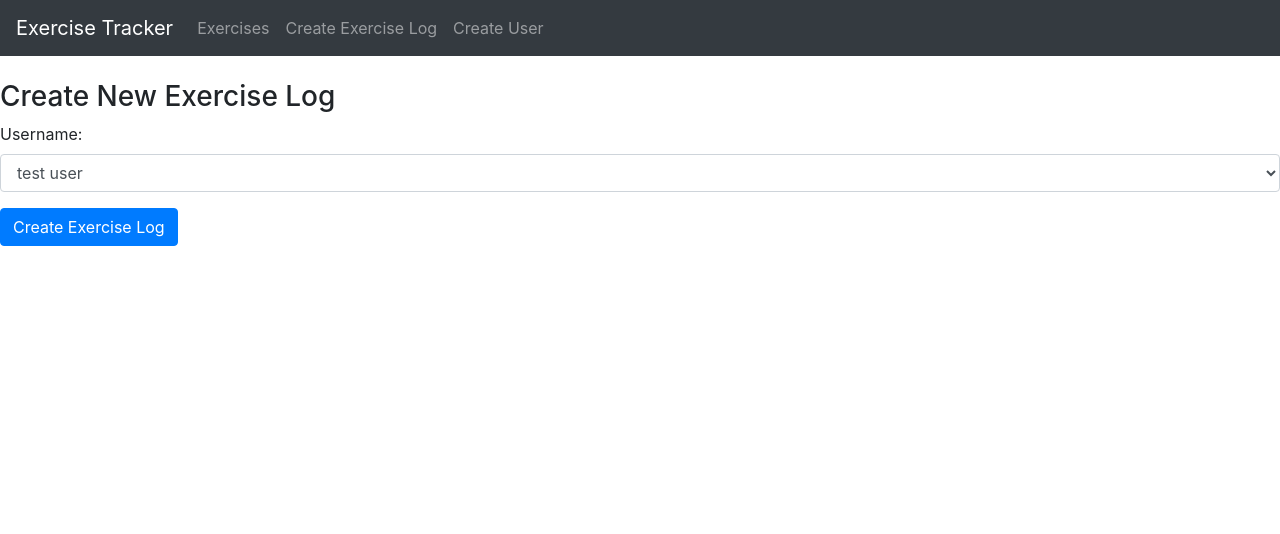
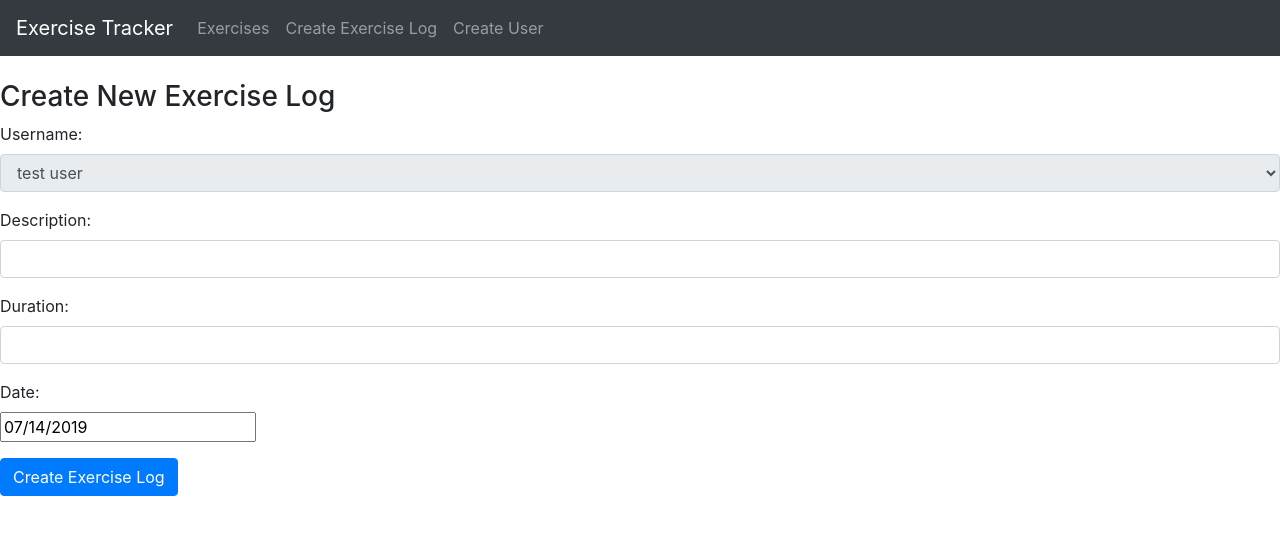
Before and after one commit to konradgryt/mern-exercise-tracker, a React (Create React App) app: page /create in a window 1280 px wide. Shown: the top 534 px of the page. Built offline with nearby package versions, Linux system fonts and the light colour scheme.

Commit message:
Add duration input, description input and datepicker to the form

```diff
--- a/package.json
+++ b/package.json
@@ -5,6 +5,7 @@
   "dependencies": {
     "bootstrap": "^4.3.1",
     "react": "^16.8.6",
+    "react-datepicker": "^2.8.0",
     "react-dom": "^16.8.6",
     "react-router-dom": "^5.0.1",
     "react-scripts": "3.0.1"
--- a/src/components/create-exercise.component.js
+++ b/src/components/create-exercise.component.js
@@ -1,4 +1,6 @@
 import React, { Component} from 'react';
+import DatePicker from 'react-datepicker';
+import "react-datepicker/dist/react-datepicker.css"
 
 export default class CreateExercise extends Component {
 
@@ -62,7 +64,7 @@
       date: this.state.date,
     }
 
-    console.table(exercise);
+    console.log(exercise);
 
     window.location = '/';
   }
@@ -78,6 +80,7 @@
             <select
               ref="userInput"
               required
+              readOnly
               className="form-control"
               value={this.state.username}
               onChange={this.onChangeUsername}>
@@ -89,6 +92,20 @@
             </select>
           </div>
           <div className="form-group">
+            <label>Description: </label>
+            <input type="text" required className="form-control" value={this.state.description} onChange={this.onChangeDescription} />
+          </div>
+          <div className="form-group">
+            <label>Duration: </label>
+            <input type="text" required className="form-control" value={this.state.duration} onChange={this.onChangeDuration} />
+          </div>
+          <div className="form-group">
+            <label>Date: </label>
+            <div>
+              <DatePicker selected={this.state.date} onChange={this.onChangeDate} />
+            </div>
+          </div>
+          <div className="form-group">
             <input type="submit" value="Create Exercise Log" className="btn btn-primary" />
           </div>
         </form>
```
Also changed, not shown: 1 other file (tests, documents, lock files or other folders).
